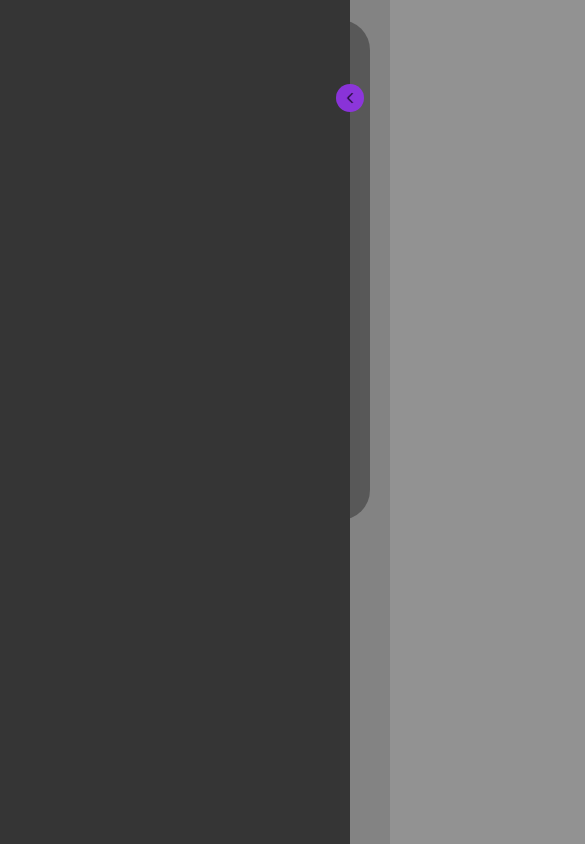
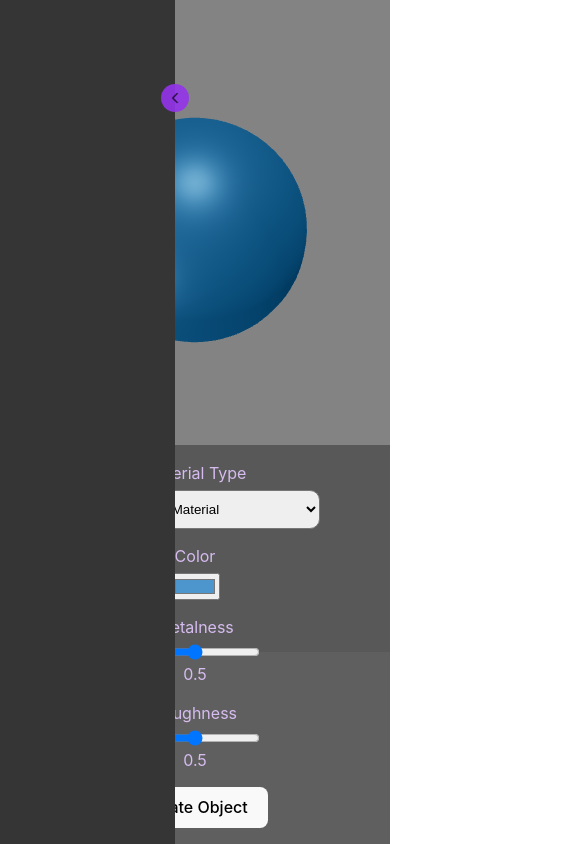
Before and after one commit to GarimaB06/MaterialPlayground, a React (Vite) app: page / in a window 390 px wide. Shown: the top 844 px of the page, 585 px wide, since content can reach past the window. Built offline with nearby package versions, Linux system fonts and the light colour scheme.

Commit message:
This commit will add media queries for responsive CSS - Aria labels for accessibility and correct the sideBar behaviour

```diff
--- a/src/App.css
+++ b/src/App.css
@@ -1,3 +1,5 @@
+/* Desktop Styles */
+
 body {
 }
 
@@ -73,9 +75,15 @@ body {
 	height: 150px;
 	margin: 10px;
 }
+/* .object-icon:hover .action-icon,
+.object-icon.highlighted .action-icon {
+	visibility: visible;
+} */
+
 .object-icon.highlighted {
 	box-shadow: #bc80f8e6 0px 0px 0px 1px;
 }
+
 .action-icons {
 	position: absolute;
 	bottom: 0;
@@ -85,6 +93,7 @@ body {
 }
 
 .action-icon {
+	/* visibility: hidden; */
 	background: none;
 	border: none;
 	cursor: pointer;
@@ -102,7 +111,6 @@ body {
 	display: flex;
 	background-color: #34343489;
 	color: white;
-	min-width: 950px;
 }
 
 .canvas-container {
@@ -117,13 +125,9 @@ body {
 	display: flex;
 	flex-direction: column;
 	align-items: center;
-	padding-right: 50px;
-	padding-left: 50px;
-	height: 500px;
+	padding: 2rem;
 	border-radius: 30px;
 	position: fixed;
-	right: 20px;
-	top: 20px;
 	z-index: 2;
 }
 
@@ -134,13 +138,40 @@ select {
 }
 
 label {
-	margin-top: 20px;
-}
-
-label {
+	margin-bottom: 15px;
 	display: flex;
 	flex-direction: column;
 	justify-content: center;
 	align-items: center;
 	color: #e3c7ffe6;
 }
+label select,
+label input {
+	margin-top: 5px;
+}
+
+/* Tablet Styles max-width: 768px */
+@media only screen and (max-width: 767px) {
+}
+/* Mobile Styles max-width: 480px */
+
+@media only screen and (min-width: 880px) {
+	.material-form {
+		top: 1rem;
+		right: 1rem;
+	}
+}
+
+@media only screen and (max-width: 879px) {
+	.canvas-container {
+		margin-top: -12rem;
+	}
+	.material-form {
+		padding: 1rem;
+		bottom: 0;
+		left: 0;
+		right: 0;
+		border-radius: 0;
+		min-width: fit-content;
+	}
+}
--- a/src/App.tsx
+++ b/src/App.tsx
@@ -1,11 +1,13 @@
 import { useEffect, useState } from "react";
 import SideBar from "./components/SideBar";
 import MaterialPreview from "./components/MaterialPreview";
+import useInitialWidth from "./utils/useInitialWidth";
 import "./App.css";
 
 const App = () => {
+	const initialWidth = useInitialWidth();
 	const [isResizing, setIsResizing] = useState<boolean>(false);
-	const [sideBarWidth, setSidebarWidth] = useState<number>(350);
+	const [sideBarWidth, setSidebarWidth] = useState<number>(initialWidth);
 
 	const getPersistedObjectList = () => {
 		const storedObjectList = localStorage.getItem("objectList");
@@ -27,12 +29,17 @@ const App = () => {
 
 	return (
 		<div
-			// this className helps remove the transition property when resizing the sidebar (as it is causing a lag)
+			/**
+			 * This className helps remove the transition property
+			 * when resizing the sidebar (as the transition
+			 * causes a lag when grabbingsidebar edge and resizing)
+			 *
+			 */
 			className={isResizing ? "resizing" : ""}
 			style={{ display: "flex" }}
 		>
 			<SideBar
-				initialWidth={350}
+				initialWidth={initialWidth}
 				minWidth={20}
 				sideBarWidth={sideBarWidth}
 				setSidebarWidth={setSidebarWidth}
--- a/src/components/MaterialEditor.tsx
+++ b/src/components/MaterialEditor.tsx
@@ -58,7 +58,7 @@ const MaterialEditor: React.FC<MaterialEditorProps> = ({
 	return (
 		<form className="material-form">
 			<label>
-				Material Type:
+				Material Type
 				<select
 					value={materialOptions.materialType}
 					onChange={(event) => handleFormValueChange(event, "materialType")}
@@ -72,7 +72,7 @@ const MaterialEditor: React.FC<MaterialEditorProps> = ({
 			</label>
 			<div>
 				<label>
-					Color:
+					Color
 					<input
 						type="color"
 						value={materialOptions.color}
@@ -82,7 +82,7 @@ const MaterialEditor: React.FC<MaterialEditorProps> = ({
 			</div>
 			<div>
 				<label>
-					Metalness:
+					Metalness
 					<input
 						type="range"
 						min={0}
@@ -96,7 +96,7 @@ const MaterialEditor: React.FC<MaterialEditorProps> = ({
 			</div>
 			<div>
 				<label>
-					Roughness:
+					Roughness
 					<input
 						type="range"
 						min={0}
@@ -109,6 +109,7 @@ const MaterialEditor: React.FC<MaterialEditorProps> = ({
 				</label>
 			</div>
 			<button
+				aria-label={currentSelectionId ? "Update Object" : "Create Object"}
 				type="button"
 				onClick={currentSelectionId ? updateObject : createObject}
 			>
--- a/src/components/ObjectIcon.tsx
+++ b/src/components/ObjectIcon.tsx
@@ -33,10 +33,18 @@ const ObjectIcon: React.FC<ObjectIconProps> = ({
 				<RotatingSphere {...materialOptions} />
 			</Canvas>
 			<div className="action-icons">
-				<button className="action-icon" onClick={updateCurrentSelectionId}>
+				<button
+					aria-label={`edit material with material ID: ${materialId}`}
+					className="action-icon"
+					onClick={updateCurrentSelectionId}
+				>
 					<img src={edit} alt="edit" />
 				</button>
-				<button className="action-icon" onClick={() => deleteObject(index)}>
+				<button
+					aria-label={`delete material with material ID: ${materialId}`}
+					className="action-icon"
+					onClick={() => deleteObject(index)}
+				>
 					<img src={trash} alt="trash" />
 				</button>
 			</div>
--- a/src/components/SideBar.tsx
+++ b/src/components/SideBar.tsx
@@ -4,6 +4,7 @@ import rightArrow from "../assets/right-arrow.png";
 import leftAndRight from "../assets/left-and-right.png";
 import ObjectIcon from "./ObjectIcon";
 import { ObjectType, SideBarProps } from "../types";
+import { COLLAPSE_THRESHOLD_WIDTH } from "../utils/constants";
 
 const SideBar: React.FC<SideBarProps> = ({
 	initialWidth,
@@ -20,9 +21,23 @@ const SideBar: React.FC<SideBarProps> = ({
 	const [collapsed, setCollapsed] = useState(false);
 
 	useEffect(() => {
+		/**
+		 * When resizing is done (the user releases the side button), if the width
+		 * is below or above the defined threshold (COLLAPSE_THRESHOLD_WIDTH),
+		 * we'll make the sidebar collapsed or expanded.
+		 */
+		if (!isResizing) {
+			if (!collapsed && sideBarWidth < COLLAPSE_THRESHOLD_WIDTH) {
+				setCollapsed(true);
+				setSidebarWidth(minWidth);
+			} else if (collapsed && sideBarWidth > COLLAPSE_THRESHOLD_WIDTH) {
+				setCollapsed(false);
+			}
+		}
 		const handleMouseMove = (event: MouseEvent) => {
 			if (isResizing) {
-				setSidebarWidth(event.clientX);
+				const newWidth = event.clientX;
+				setSidebarWidth(newWidth);
 			}
 		};
 
@@ -32,7 +47,6 @@ const SideBar: React.FC<SideBarProps> = ({
 
 		document.addEventListener("mousemove", handleMouseMove);
 		document.addEventListener("mouseup", handleMouseUp);
-
 		return () => {
 			document.removeEventListener("mousemove", handleMouseMove);
 			document.removeEventListener("mouseup", handleMouseUp);
--- a/src/utils/constants.ts
+++ b/src/utils/constants.ts
@@ -12,3 +12,12 @@ export const DEFAULT_MATERIAL_CONFIG: MaterialProps = {
 	roughness: 0.5,
 	materialType: "meshStandardMaterial",
 };
+
+export const MOBILE_WIDTH = 675;
+
+export const INITIAL_SIDEBAR_WIDTH_MAP = {
+	mobile: 175,
+	desktop: 350,
+};
+
+export const COLLAPSE_THRESHOLD_WIDTH = 175;
--- /dev/null
+++ b/src/utils/useInitialWidth.ts
@@ -0,0 +1,33 @@
+import { useEffect, useState } from "react";
+import { INITIAL_SIDEBAR_WIDTH_MAP, MOBILE_WIDTH } from "./constants";
+
+const useWidth = () => {
+	const { innerWidth } = window;
+	const isMobileWidth = innerWidth <= MOBILE_WIDTH;
+	const initialWidth = isMobileWidth
+		? INITIAL_SIDEBAR_WIDTH_MAP.mobile
+		: INITIAL_SIDEBAR_WIDTH_MAP.desktop;
+
+	const [initialSidebarWidthWidth, setInitialSidebarWidth] =
+		useState<number>(initialWidth);
+
+	useEffect(function detectWidth() {
+		const resizeListener = () => {
+			const { innerWidth } = window;
+
+			const isMobileWidth = innerWidth <= MOBILE_WIDTH;
+			const initialWidth = isMobileWidth
+				? INITIAL_SIDEBAR_WIDTH_MAP.mobile
+				: INITIAL_SIDEBAR_WIDTH_MAP.desktop;
+
+			setInitialSidebarWidth(initialWidth);
+		};
+		window.addEventListener("resize", resizeListener);
+		return () => {
+			window.removeEventListener("resize", resizeListener);
+		};
+	}, []);
+	return initialSidebarWidthWidth;
+};
+
+export default useWidth;
```
